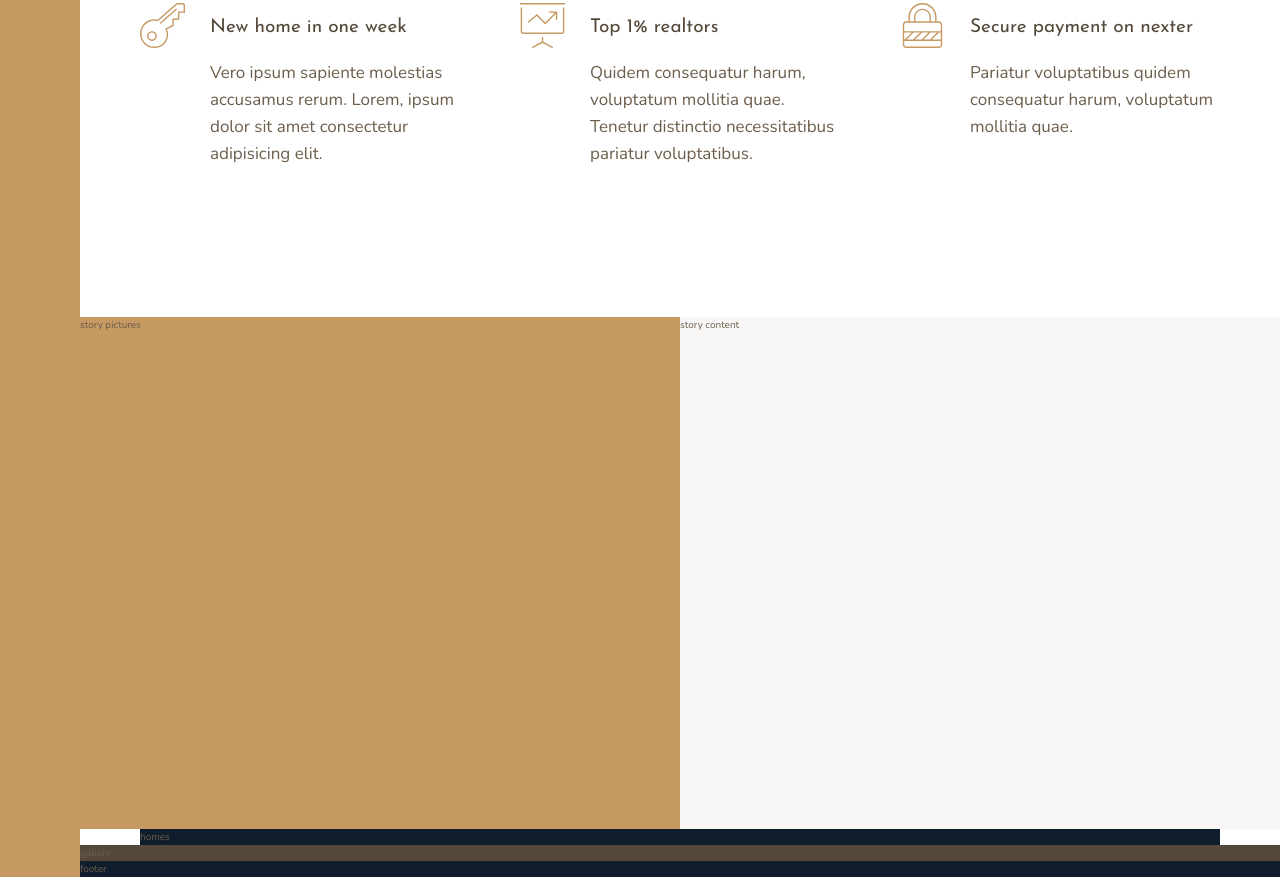
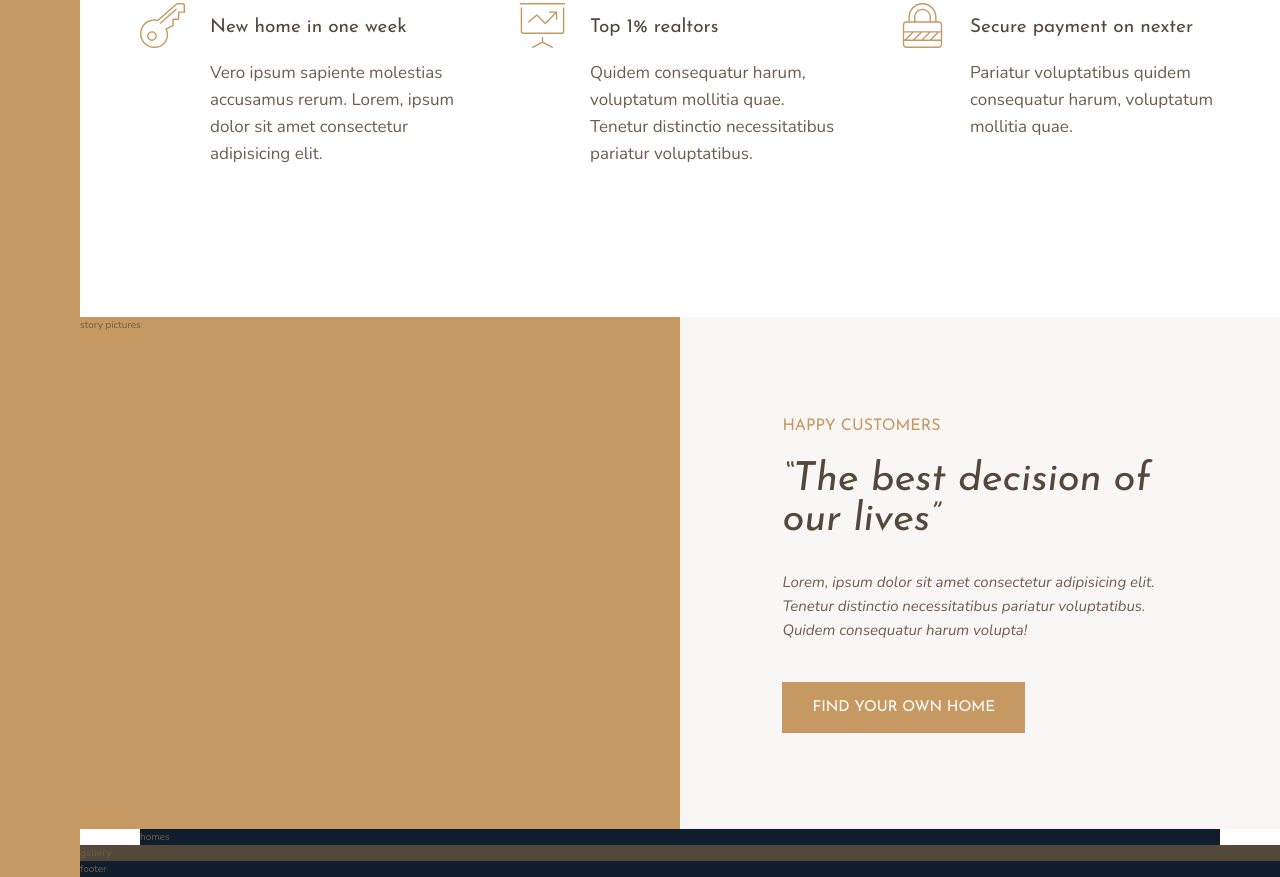
Before and after one commit to lawell-wilhelm/nexter, a website: page index.html in a window 1280 px wide. Shown: the part 991-1868 px from the top of the page. Drawn offline with nearby package versions, Linux system fonts and the light colour scheme.

Commit message:
feat: Add story content structure and layout

```diff
--- a/index.html
+++ b/index.html
@@ -90,7 +90,18 @@
     </section>
 
     <div class="story__pictures">story pictures</div>
-    <div class="story__content">story content</div>
+    <div class="story__content">
+      <h3 class="heading-3 mb-sm">Happy Customers</h3>
+      <h2 class="heading-2 heading-2--dark mb-md">
+        &ldquo;The best decision of our lives&rdquo;
+      </h2>
+      <p class="story__text">
+        Lorem, ipsum dolor sit amet consectetur adipisicing elit. Tenetur
+        distinctio necessitatibus pariatur voluptatibus. Quidem consequatur
+        harum volupta!
+      </p>
+      <button class="btn">Find your own home</button>
+    </div>
 
     <section class="homes">homes</section>
 
--- a/sass/_story.scss
+++ b/sass/_story.scss
@@ -7,7 +7,19 @@
 
   &__content {
     background-color: $color-grey-light-1;
+    padding: 6rem 8vw;
 
     grid-column: col-start 5 / full-end;
+
+    display: grid;
+    align-content: center;
+    justify-items: start;
+  }
+
+  &__text {
+    font-size: 1.5rem;
+    font-style: italic;
+
+    margin-bottom: 4rem;
   }
 }
--- a/sass/_typography.scss
+++ b/sass/_typography.scss
@@ -8,9 +8,24 @@
 }
 .heading-2 {
   @extend %heading;
+  font-size: 4rem;
+  font-style: italic;
+  line-height: 1;
+
+  &--light {
+    color: $color-grey-light-1;
+  }
+
+  &--dark {
+    color: $color-grey-dark-1;
+  }
 }
+
 .heading-3 {
   @extend %heading;
+  font-size: 1.6rem;
+  text-transform: uppercase;
+  color: $color-primary;
 }
 .heading-4 {
   @extend %heading;
@@ -24,3 +39,35 @@
     color: $color-grey-dark-1;
   }
 }
+
+.btn {
+  background-color: $color-primary;
+  padding: 1.8rem 3rem;
+  border: none;
+  border-radius: 0;
+  cursor: pointer;
+
+  font-family: $font-display;
+  font-size: 1.5rem;
+  text-transform: uppercase;
+  color: #fff;
+
+  transition: all 0.2s;
+
+  &:hover {
+    background-color: $color-primary-dark;
+  }
+}
+
+.mb-sm {
+  margin-bottom: 2rem;
+}
+.mb-md {
+  margin-bottom: 3rem;
+}
+.mb-lg {
+  margin-bottom: 4rem;
+}
+.mb-hg {
+  margin-bottom: 8rem;
+}
```
Also changed, not shown: css/style.css, 1 other file.
